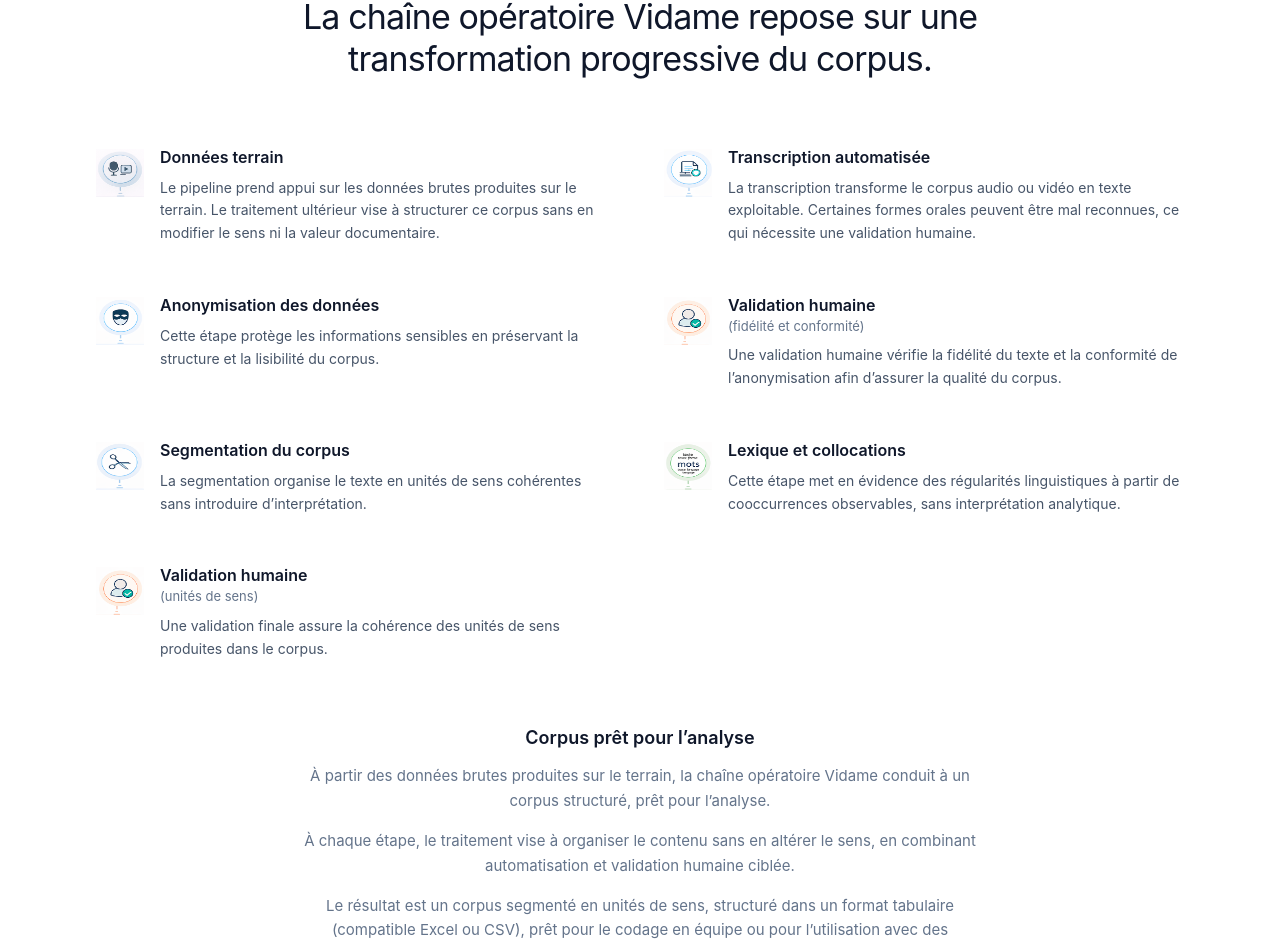
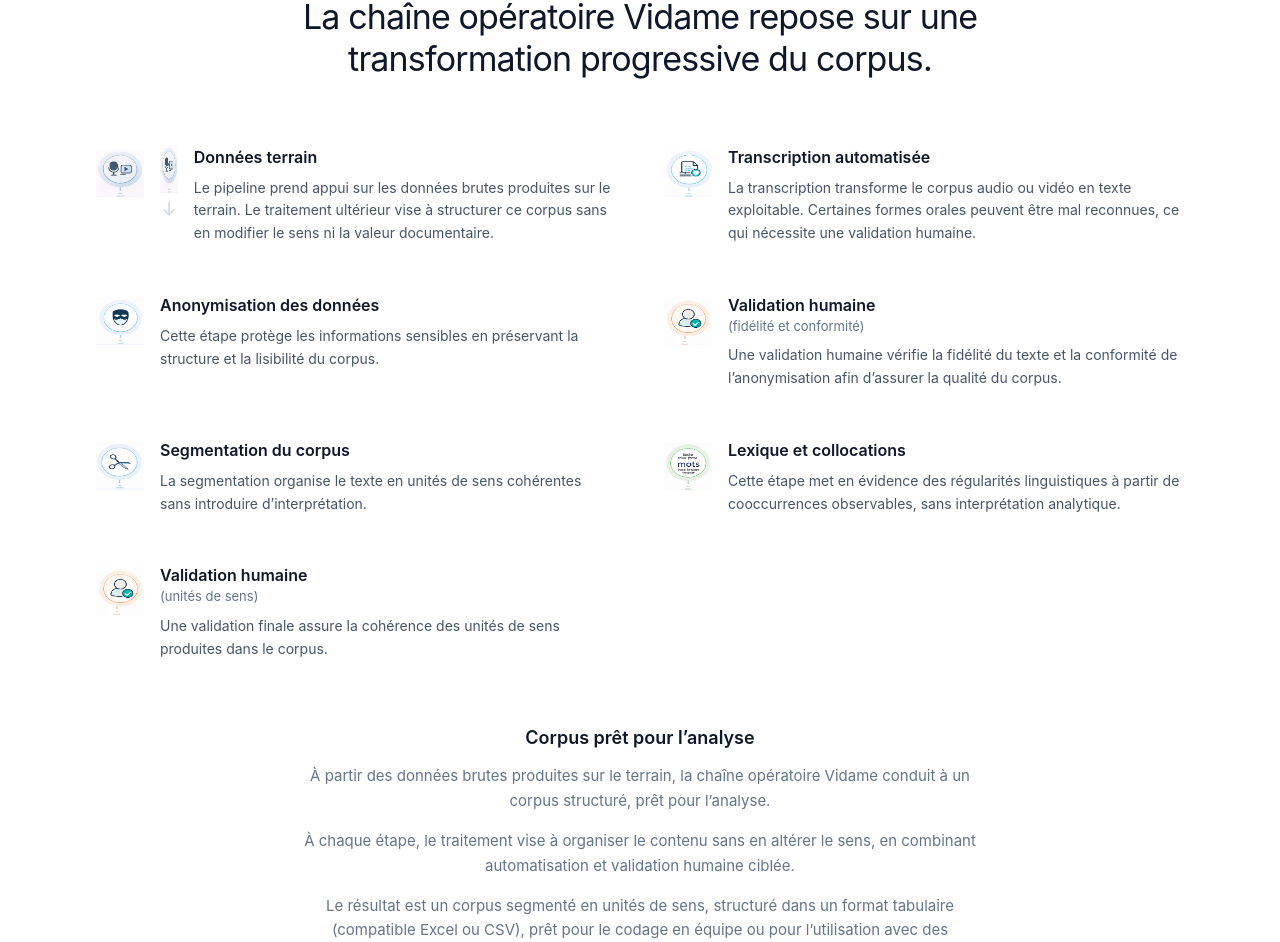
Before and after one commit to momopro21/vidame-recherche, a React (Vite) app: page / in a window 1280 px wide. Shown: the part 1941-2883 px from the top of the page. Built offline with nearby package versions, Linux system fonts and the light colour scheme; the HTML template or start-up script is replaced by a standard one.

Commit message:
Update App.tsx

```diff
--- a/src/App.tsx
+++ b/src/App.tsx
@@ -710,6 +710,13 @@ function Accueil({setPage,lang,}: {setPage: (page: string) => void;lang: "fr" |
     {/* 1 */}
     <div className="flex items-start gap-4">
       <img src="/icons/icon-donnees.png" alt="Données terrain" className="mt-1 h-12 w-12 shrink-0" />
+      <div className="flex flex-col items-center">
+  <img src="/icons/icon-donnees.png" className="h-12 w-12" />
+
+  <div className="mt-2 text-slate-300 text-lg leading-none">
+    ↓
+  </div>
+</div>
       <div className="min-w-0">
         <h3 className="text-[16px] font-semibold text-slate-900">Données terrain</h3>
         <p className="mt-2 text-[14px] leading-relaxed text-slate-600">
```
